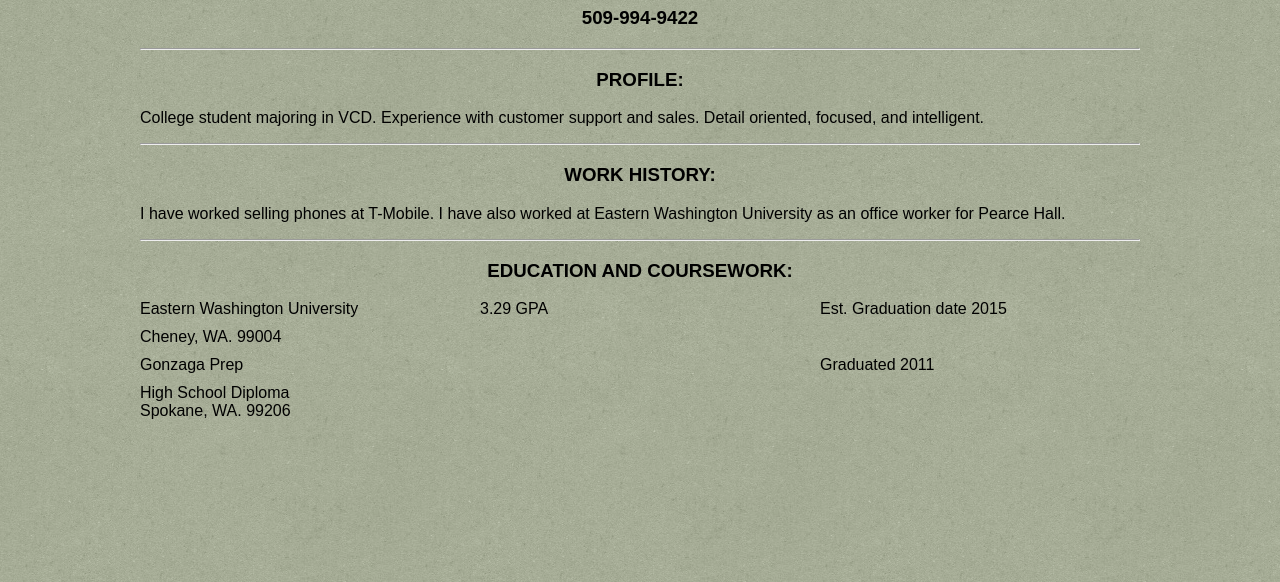
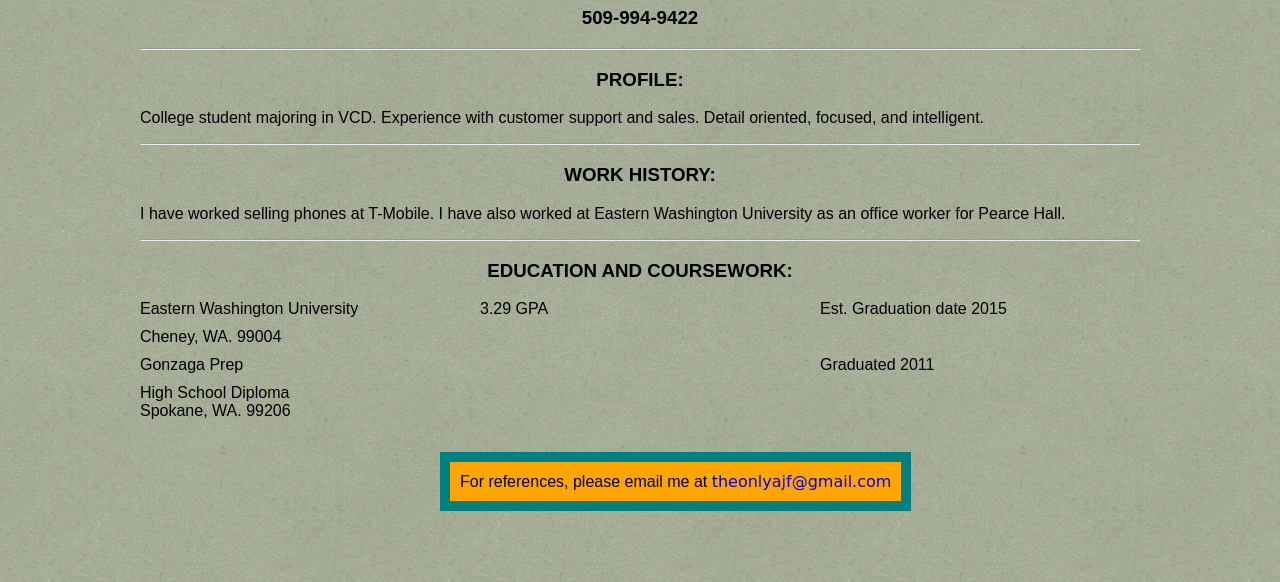
Before and after one commit to Verdus/p2-resume, a plain HTML site: page index.html in a window 1280 px wide. Shown: the part 218-800 px from the top of the page. Drawn offline with Linux system fonts and the light colour scheme; a web font is replaced by a local one.

Commit message:
Version 1.2
*added footer
*added css for footer
*added e-mail with box

```diff
--- a/css/styles.css
+++ b/css/styles.css
@@ -38,3 +38,13 @@ h1 {text-align: center;
 .center {
 	text-align: center;
 }
+footer a:link{
+  text-decoration: none;
+  }
+footer p{
+  float:left;
+  background:orange;
+  border: 10px solid teal;
+  padding: 10px;
+  margin-left: 300px;
+}
--- a/index.html
+++ b/index.html
@@ -8,9 +8,10 @@
 
   <link rel="stylesheet" href="css/normalize.css">
   <link rel="stylesheet" href="css/grid.css">
-  <link rel="stylesheet" href="css/styles.css">
   <link href='http://fonts.googleapis.com/css?family=Ruluko' rel='stylesheet' type='text/css'>
   <link href='http://fonts.googleapis.com/css?family=Sniglet' rel='stylesheet' type='text/css'>
+  <link rel="stylesheet" href="css/styles.css">
+
 
 
 </head>
@@ -25,6 +26,7 @@
 	</nav>
 	<br><br><br>
 	<hr/>
+	<article>
 		<h1 class="center">Austin J. Fuller</h1>
 		<h3 class="center">5415 N. Lynden Rd.</h3>
 		<h3 class="center">Otis Orchards, WA 99027</h3>
@@ -43,5 +45,9 @@
 		<div class="grid_8 alpha">Gonzaga Prep</div><div class="grid_4 omega">Graduated 2011</div>
 		High School Diploma<div class="clear"></div>
 		Spokane, WA. 99206</p>
+	</article>
+	<footer>
+			<p>For references, please email me at <a href="mailto:theonlyajf@gmail.com">theonlyajf@gmail.com</a>
+	</footer>
 </body>
 </html>
```
Lines whose indentation alone changed are shown as unchanged.
